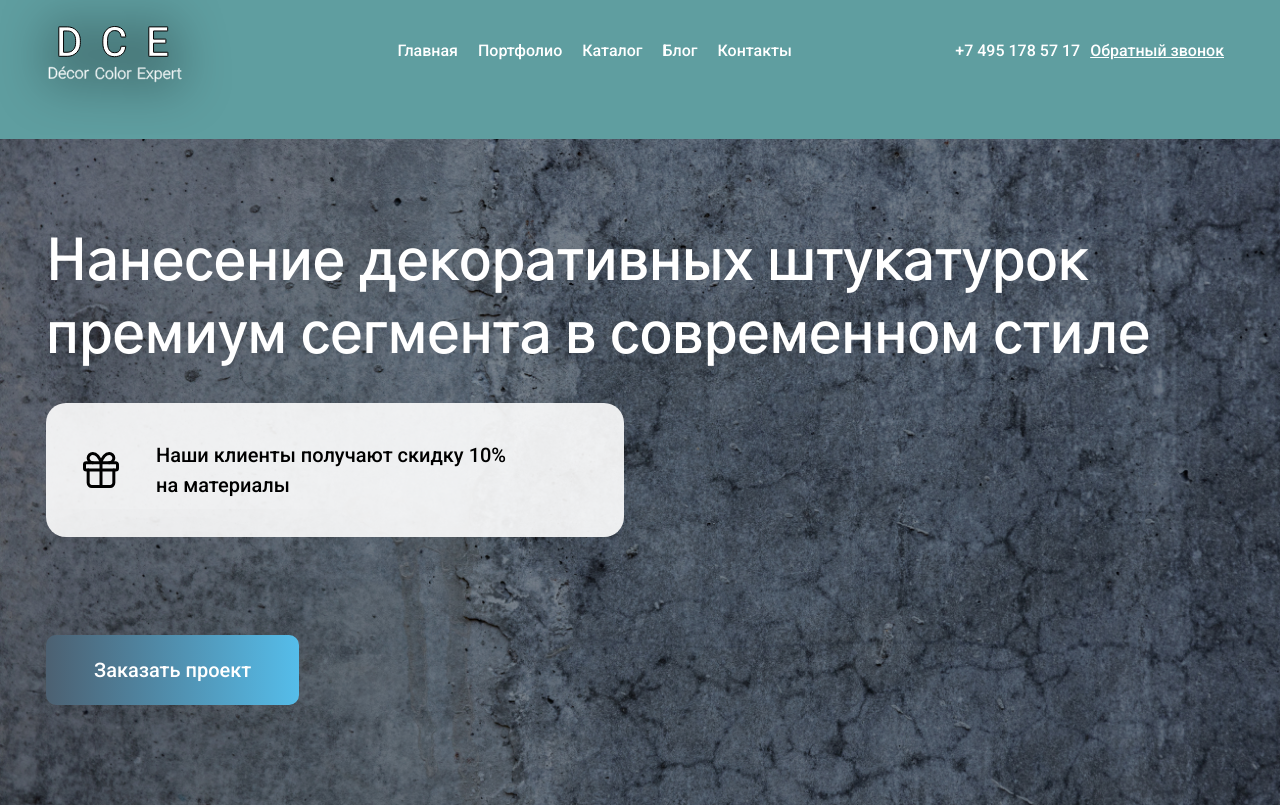
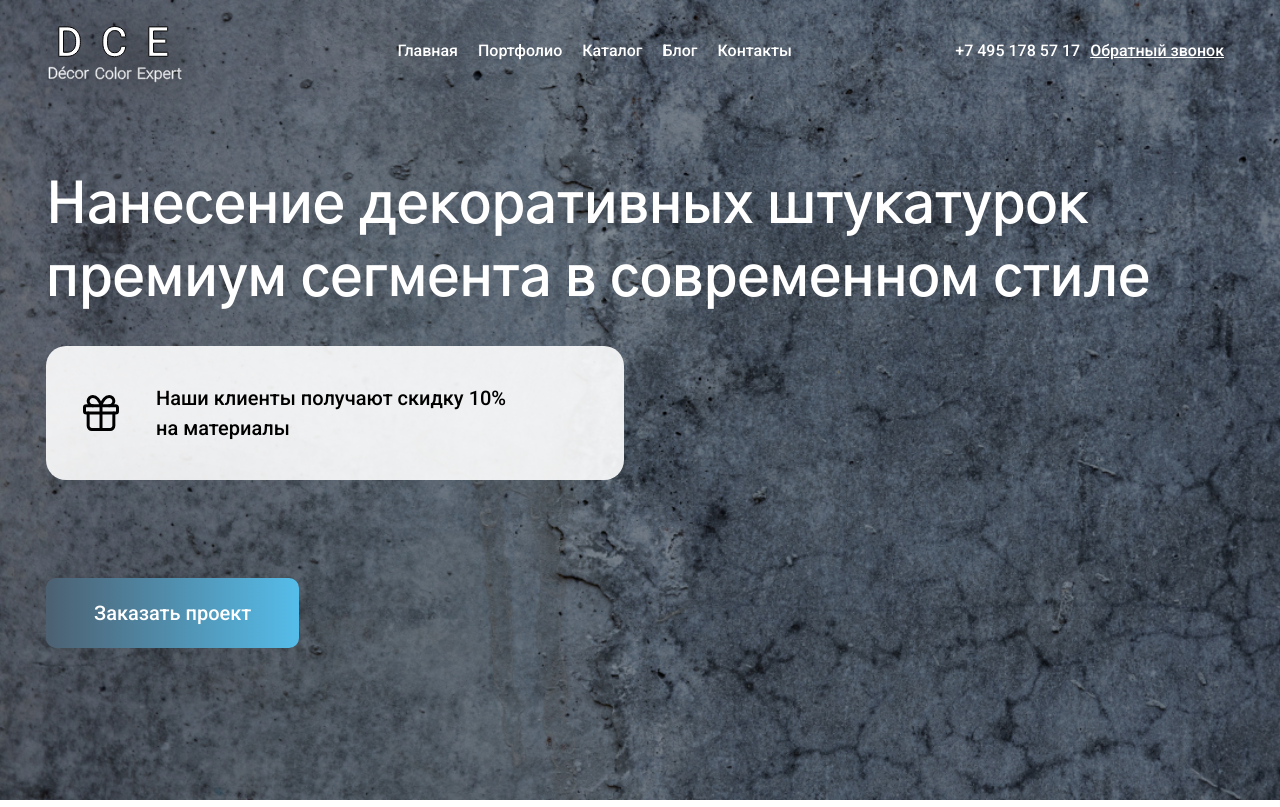
Before and after one commit to PainKiller354/DecorColorExpert, a plain HTML site: page index.html in a window 1280 px wide. Shown: the top 807 px of the page. Drawn offline with Linux system fonts and the light colour scheme.

Commit message:
Header added position. Section "Main banner" changed sizes

```diff
--- a/css/style.css
+++ b/css/style.css
@@ -10,7 +10,8 @@ font-family: 'Roboto', sans-serif;
     margin: 0;
 }
 header{
-    background-color: cadetblue;
+    position: absolute;
+    width: 100%;
 }
 .container{
     max-width: 1188px;
@@ -43,12 +44,14 @@ header{
 .text-decor{
     text-decoration-line: underline;
 }
+    /*----------Main banner page----------*/
 .main_banner{
     background-image: url("../images/Rect.jpg");
     background-size: cover;
-    height: 68vh;
-    padding-top: 88px;
+    height: 100vh;
+    padding-top: 170px;
     padding-bottom: 34px;
+    box-sizing: border-box;
 }
 .main_banner h1{
     font-family: 'Gothic A1', sans-serif;
@@ -92,7 +95,7 @@ header{
     box-shadow: 0 0 166px rgba(0, 0, 0, 0.2), 8px 8px 109px rgba(0, 0, 0, 0.05);
     border-radius: 10px;
 }
-    /*----------2-nd page----------*/
+    /*----------about us page----------*/
 .about_us{
     background-color: #FFFFFF;
     padding-bottom: 160px;
@@ -128,11 +131,11 @@ header{
 }
 .about_us_img{
     max-height: 530px;
+    max-width: 770px;
     margin-left: 120px;
-    max-width: 770px;
-    border-radius: 10px;
+    border-radius: 10px 0 0 10px;
 }
-    /*----------3-nd page----------*/
+    /*----------order banner page----------*/
 .order_banner{
     background-color: #FFFFFF;
     padding-bottom: 200px;
--- a/index.html
+++ b/index.html
@@ -41,7 +41,6 @@
         <a href="#" target="_blank">Заказать проект</a>
     </div>
 </section>
-
 <section class="about_us">
     <img src="images/Group362.svg" alt="logo_img">
     <div class="container d-flex">
@@ -57,7 +56,6 @@
         </div>
     </div>
 </section>
-
 <section class="order_banner">
     <img src="images/Group362.svg" alt="logo_img">
     <div class="container d-flex">
@@ -81,8 +79,5 @@
         </div>
     </div>
 </section>
-<section>
-
-</section>
 </body>
 </html>
```
